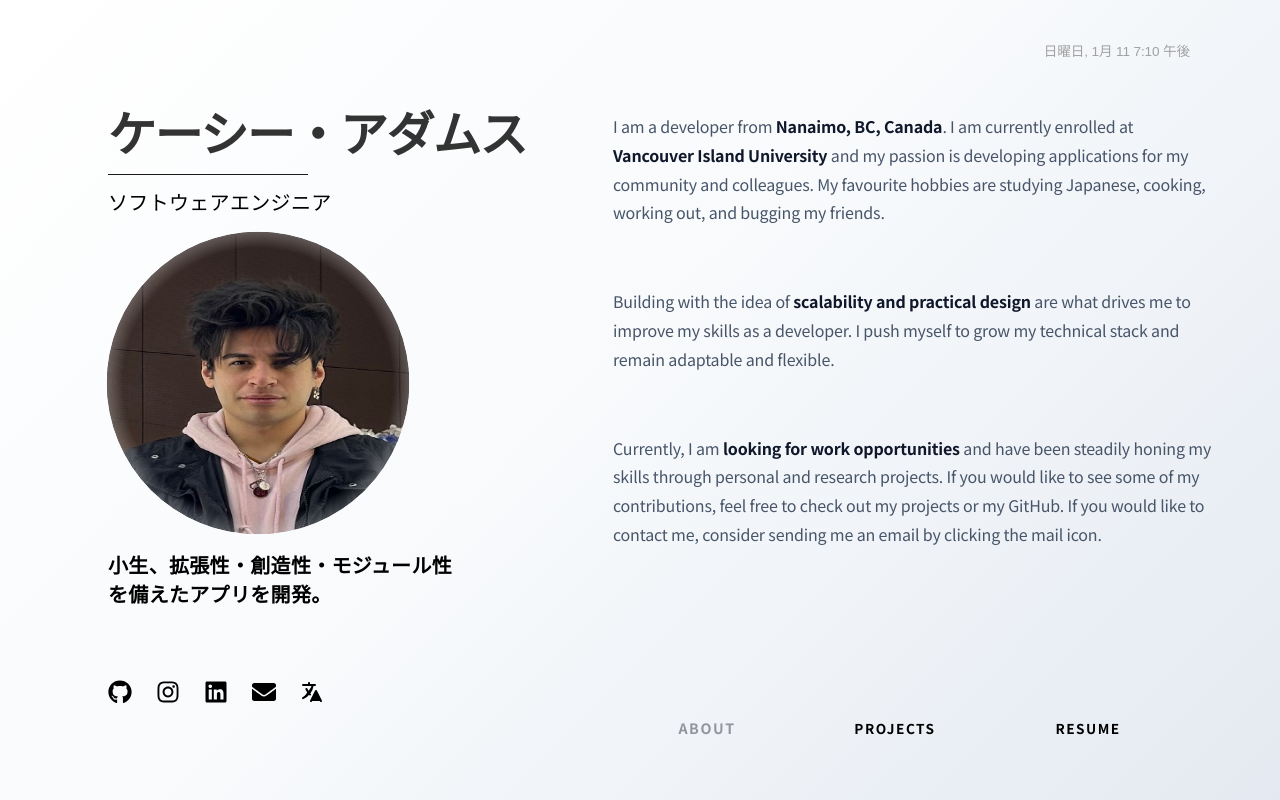
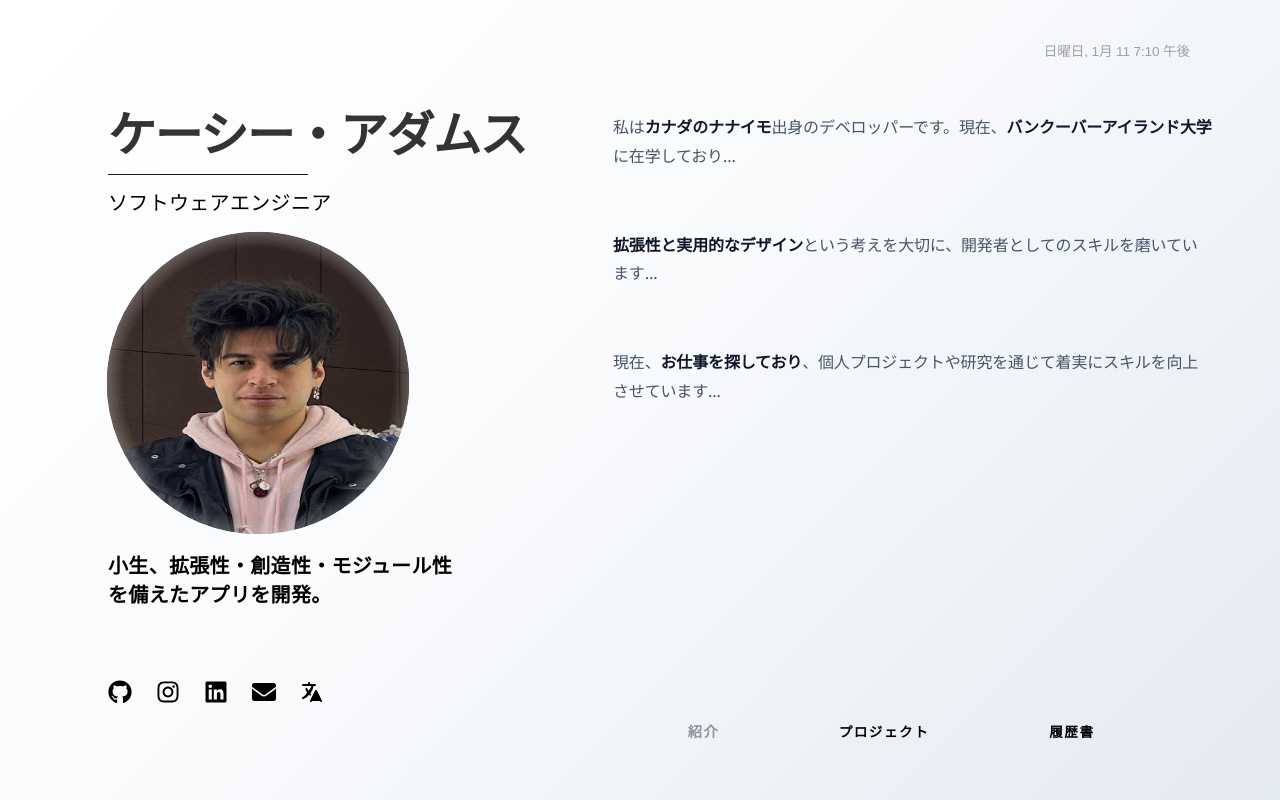
Before and after one commit to 14th-August/Casey-Portfolio, a React (Vite) app: page / in a window 1280 px wide. Both pictures are taken after a click on the button "Switch to Japanese". Built offline with nearby package versions, Linux system fonts and the light colour scheme; a web font is replaced by a local one.

Commit message:
Need to do projects section with translations, afterwords we need to upload the website and then its done

```diff
--- a/src/App.css
+++ b/src/App.css
@@ -68,12 +68,11 @@ html {
 
 .navbar-container {
   position: fixed;      /* FIXED: Stays in one spot regardless of scroll or content */
-  bottom: 42px;
+  bottom: 39px;
   left: calc(50% + 150px);
   transform: translateX(-25%);
   width: auto;
   display: flex;
   justify-content: center;
   z-index: 9999;
-
 }
--- a/src/App.jsx
+++ b/src/App.jsx
@@ -1,6 +1,6 @@
 import { useState } from 'react';
 import { SideBar } from './left-components/Sidebar';
-import { Clock } from './right-components/clock';
+import { Clock } from './left-components/Language';
 import { About } from './right-components/About';
 import { Navbar } from './right-components/navbar';
 import { ProjectsGallery } from './right-components/Project';
@@ -39,7 +39,7 @@ export function App() {
           </div>
 
           <div className="navbar-container">
-            <Navbar activeId={activeTab} setActiveId={setActiveTab} />
+            <Navbar activeId={activeTab} setActiveId={setActiveTab} language={language} />
           </div>
         </main>
       </div>
--- a/src/right-components/Clock.jsx
+++ b/src/left-components/Language.jsx
@@ -3,7 +3,7 @@ import utc from "dayjs/plugin/utc";
 import dayjs from "dayjs";
 import timezone from 'dayjs/plugin/timezone';
 import 'dayjs/locale/ja';
-import './clock.css';
+import './language.css';
 
 dayjs.extend(utc);
 dayjs.extend(timezone);
--- a/src/right-components/About.jsx
+++ b/src/right-components/About.jsx
@@ -1,27 +1,32 @@
 import './about.css';
 
-export function About() {
+const content = {
+    en: {
+        p1: <>
+        I am a developer from <span className="highlight">Nanaimo, BC, Canada. </span>
+        I am currently enrolled at Vancouver Island University and my passion is developing applications for my community and colleagues.
+        My favourite hobbies are studying Japanese, cooking, working out, and bugging my friends.</>,
+        p2: <>Building with the idea of <span className="highlight">scalability and practical design</span> are what drives me to improve my skills
+        as a developer. I push myself to grow my technical stack and remain adaptable and flexible.</>,
+        p3: <>Currently, I am <span className="highlight">looking for work opportunities</span> and have been steadily honing my skills through personal and research projects. If you would like to see some of my contributions,
+        feel free to check out my projects or my GitHub. If you would like to contact me,
+        consider sending me an email by clicking the mail icon.</>
+    },
+    ja: {
+        p1: <>私は<span className="highlight">カナダのナナイモ</span>出身のデベロッパーです。現在、<span className="highlight">バンクーバーアイランド大学</span>に在学しており...</>,
+        p2: <><span className="highlight">拡張性と実用的なデザイン</span>という考えを大切に、開発者としてのスキルを磨いています...</>,
+        p3: <>現在、<span className="highlight">お仕事を探しており</span>、個人プロジェクトや研究を通じて着実にスキルを向上させています...</>
+    }
+};
+
+export function About({ language }) {
+    const t = content[language];
+
     return (
         <section id="about" className="about-section">
-            <p className="about-text">
-                I am a developer from <span className="highlight">Nanaimo, BC, Canada</span>.
-                I am currently enrolled at <span className="highlight">Vancouver Island University</span> and
-                my passion is developing applications for my community and colleagues.
-                My favourite hobbies are studying Japanese, cooking, working out, and bugging my friends.
-            </p>
-
-            <p className="about-text">
-                Building with the idea of <span className="highlight">scalability and practical design</span> are
-                what drives me to improve my skills as a developer. I push myself to grow my technical stack
-                and remain adaptable and flexible.
-            </p>
-
-            <p className="about-text">
-                Currently, I am <span className="highlight">looking for work opportunities</span> and have been
-                steadily honing my skills through personal and research projects. If you would like to see
-                some of my contributions, feel free to check out my projects or my GitHub.
-                If you would like to contact me, consider sending me an email by clicking the mail icon.
-            </p>
+            <p className="about-text">{t.p1}</p>
+            <p className="about-text">{t.p2}</p>
+            <p className="about-text">{t.p3}</p>
         </section>
     );
 }
--- a/src/right-components/Navbar.jsx
+++ b/src/right-components/Navbar.jsx
@@ -1,12 +1,12 @@
 import './navbar.css';
 
 const navLinks = [
-    { id: 'about', label: 'About' },
-    { id: 'projects', label: 'Projects' },
-    { id: 'resume', label: 'Resume' },
+    { id: 'about', label: 'About', ja:'紹介' },
+    { id: 'projects', label: 'Projects',ja: 'プロジェクト' },
+    { id: 'resume', label: 'Resume', ja: '履歴書' },
 ];
 
-export function Navbar({ activeId, setActiveId }) {
+export function Navbar({ activeId, setActiveId, language }) {
     return (
         <nav className="sidebar-nav">
             {navLinks.map((link) => (
@@ -14,12 +14,11 @@ export function Navbar({ activeId, setActiveId }) {
                     key={link.id}
                     href={`#${link.id}`}
                     className={activeId === link.id ? 'active' : ''}
-                    onClick={(e) => {
-                        e.preventDefault();
+                    onClick={() => {
                         setActiveId(link.id);
                     }}
                 >
-                    {link.label}
+                    {language === 'ja' ? link.ja : link.label}
                     </a>
             ))}
         </nav>
```
Also changed, not shown: src/left-components/language.css (renamed from src/right-components/clock.css).
